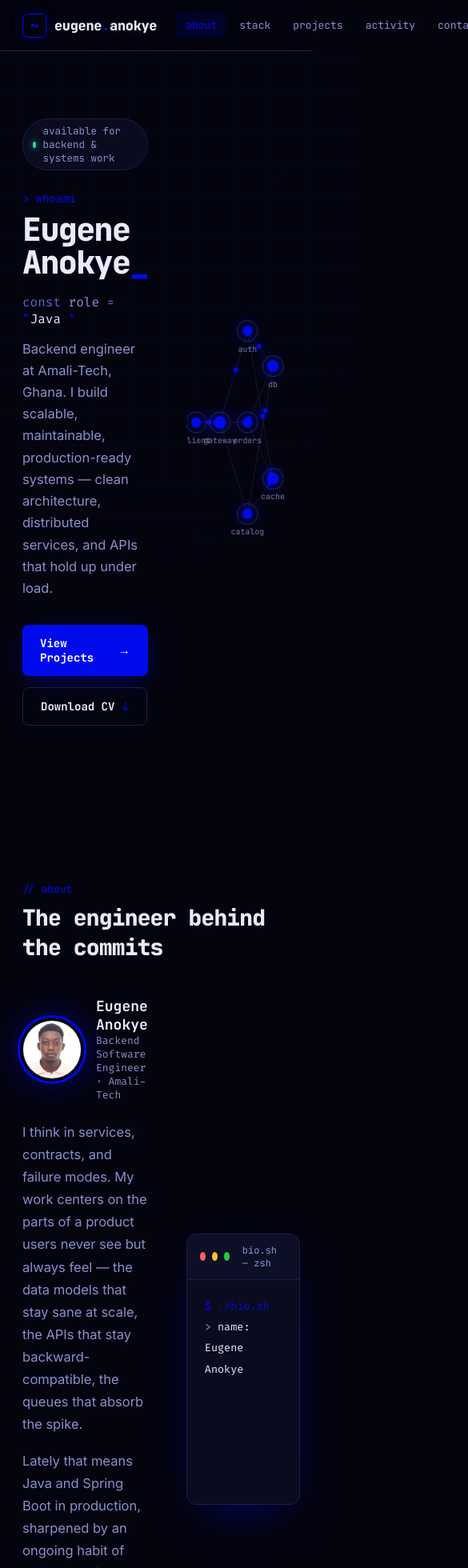
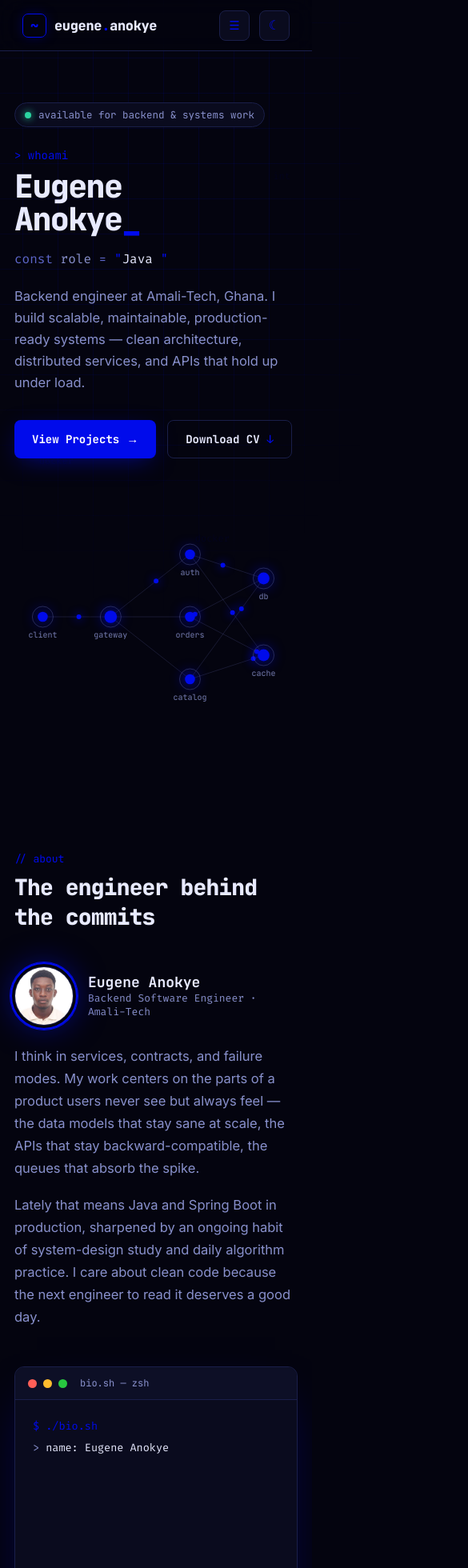
Before and after one commit to eugeneanokye99/personal_portfolio_website, a Next.js app: page / in a window 390 px wide. Shown: the top 1960 px of the page at 80% size, 585 px wide, since content can reach past the window. Built offline with nearby package versions, Linux system fonts and the light colour scheme.

Commit message:
feat: enhance layout and responsiveness of components with CSS classes

```diff
--- a/src/app/globals.css
+++ b/src/app/globals.css
@@ -97,3 +97,124 @@ body {
   0% { transform: translateX(-100%); }
   100% { transform: translateX(220%); }
 }
+
+/* ---------- layout / responsive ---------- */
+
+.section {
+  max-width: var(--maxw);
+  margin: 0 auto;
+  padding: 100px 28px;
+}
+
+.section--hero {
+  max-width: var(--maxw);
+  margin: 0 auto;
+  padding: 84px 28px 96px;
+  min-height: calc(100vh - 64px);
+}
+
+.section--contact {
+  max-width: 920px;
+  margin: 0 auto;
+  padding: 100px 28px 110px;
+  text-align: center;
+}
+
+.grid-hero {
+  display: grid;
+  gap: 48px;
+  grid-template-columns: 1.05fr 0.95fr;
+  align-items: center;
+}
+
+.grid-about {
+  display: grid;
+  gap: 48px;
+  grid-template-columns: 1fr 1.1fr;
+  align-items: center;
+}
+
+.grid-stack {
+  display: grid;
+  gap: 22px;
+  grid-template-columns: 1fr 1fr;
+}
+
+.grid-projects {
+  display: grid;
+  gap: 22px;
+  grid-template-columns: repeat(3, 1fr);
+}
+
+.grid-stats {
+  display: grid;
+  gap: 18px;
+  grid-template-columns: repeat(4, 1fr);
+}
+
+.hero-canvas {
+  width: 100%;
+  height: 300px;
+  display: block;
+}
+
+@media (min-width: 720px) {
+  .hero-canvas { height: 380px; }
+}
+@media (min-width: 1000px) {
+  .hero-canvas { height: 440px; }
+}
+
+@media (max-width: 900px) {
+  .section { padding: 72px 24px; }
+  .section--hero { padding: 64px 24px 72px; min-height: auto; }
+  .section--contact { padding: 72px 24px 88px; }
+  .grid-hero,
+  .grid-about {
+    grid-template-columns: 1fr;
+  }
+  .grid-projects,
+  .grid-stats {
+    grid-template-columns: repeat(2, 1fr);
+  }
+}
+
+@media (max-width: 640px) {
+  .section,
+  .section--hero,
+  .section--contact {
+    padding-left: 18px;
+    padding-right: 18px;
+  }
+  .grid-stack,
+  .grid-projects {
+    grid-template-columns: 1fr;
+  }
+}
+
+@media (max-width: 480px) {
+  .grid-stats {
+    grid-template-columns: 1fr;
+  }
+}
+
+/* ---------- navbar responsive ---------- */
+
+.nav-links {
+  display: flex;
+  align-items: center;
+  gap: 4px;
+}
+
+.nav-hamburger-btn {
+  display: none;
+}
+
+@media (max-width: 760px) {
+  .nav-links {
+    display: none;
+  }
+  .nav-hamburger-btn {
+    display: inline-flex;
+  }
+}
--- a/src/components/About.tsx
+++ b/src/components/About.tsx
@@ -6,7 +6,7 @@ import { TerminalBio } from "./TerminalBio";
 
 export function About() {
   return (
-    <section id="about" style={{ maxWidth: "var(--maxw)", margin: "0 auto", padding: "100px 28px" }}>
+    <section id="about" className="section">
       <Reveal style={{ fontFamily: "var(--font-mono)", color: "var(--primary)", fontSize: 13, marginBottom: 8 }}>
         // about
       </Reveal>
@@ -24,7 +24,7 @@ export function About() {
         The engineer behind the commits
       </Reveal>
 
-      <div style={{ display: "grid", gridTemplateColumns: "1fr 1.1fr", gap: 48, alignItems: "center" }}>
+      <div className="grid-about">
         <Reveal>
           <div style={{ display: "flex", alignItems: "center", gap: 18, marginBottom: 24 }}>
             <div style={{ position: "relative", width: 74, height: 74, flex: "none" }}>
--- a/src/components/Activity.tsx
+++ b/src/components/Activity.tsx
@@ -7,7 +7,7 @@ import { statsData } from "@/lib/data";
 
 export function Activity() {
   return (
-    <section id="activity" style={{ maxWidth: "var(--maxw)", margin: "0 auto", padding: "100px 28px" }}>
+    <section id="activity" className="section">
       <Reveal style={{ fontFamily: "var(--font-mono)", color: "var(--primary)", fontSize: 13, marginBottom: 8 }}>
         // activity_log
       </Reveal>
@@ -25,7 +25,7 @@ export function Activity() {
         Shipping in public
       </Reveal>
 
-      <div style={{ display: "grid", gridTemplateColumns: "repeat(4,1fr)", gap: 18, marginBottom: 34 }}>
+      <div className="grid-stats" style={{ marginBottom: 34 }}>
         {statsData.map((stat) => (
           <StatCard key={stat.label} stat={stat} />
         ))}
--- a/src/components/Contact.tsx
+++ b/src/components/Contact.tsx
@@ -17,7 +17,7 @@ export function Contact() {
   };
 
   return (
-    <section id="contact" style={{ maxWidth: 920, margin: "0 auto", padding: "100px 28px 110px", textAlign: "center" }}>
+    <section id="contact" className="section--contact">
       <Reveal style={{ fontFamily: "var(--font-mono)", color: "var(--primary)", fontSize: 13, marginBottom: 8 }}>
         // reach_out()
       </Reveal>
--- a/src/components/Hero.tsx
+++ b/src/components/Hero.tsx
@@ -10,19 +10,7 @@ export function Hero() {
   const downloadCvRef = useMagnetic<HTMLAnchorElement>();
 
   return (
-    <section
-      id="hero"
-      style={{
-        maxWidth: "var(--maxw)",
-        margin: "0 auto",
-        padding: "84px 28px 96px",
-        minHeight: "calc(100vh - 64px)",
-        display: "grid",
-        gridTemplateColumns: "1.05fr .95fr",
-        gap: 48,
-        alignItems: "center",
-      }}
-    >
+    <section id="hero" className="section--hero grid-hero">
       <Reveal>
         <div
           style={{
--- a/src/components/HeroCanvas.tsx
+++ b/src/components/HeroCanvas.tsx
@@ -122,5 +122,5 @@ export function HeroCanvas() {
     };
   }, []);
 
-  return <canvas ref={canvasRef} style={{ width: "100%", height: 440, display: "block" }} />;
+  return <canvas ref={canvasRef} className="hero-canvas" />;
 }
--- a/src/components/Navbar.tsx
+++ b/src/components/Navbar.tsx
@@ -1,6 +1,6 @@
 "use client";
 
-import { useEffect, useRef, useState } from "react";
+import { useEffect, useState, type CSSProperties } from "react";
 import { navLinks } from "@/lib/data";
 import { useTheme } from "@/context/ThemeContext";
 
@@ -8,6 +8,7 @@ export function Navbar() {
   const { theme, toggleTheme } = useTheme();
   const [activeId, setActiveId] = useState<string | null>(null);
   const [spinning, setSpinning] = useState(false);
+  const [mobileOpen, setMobileOpen] = useState(false);
 
   useEffect(() => {
     const io = new IntersectionObserver(
@@ -25,10 +26,30 @@ export function Navbar() {
     return () => io.disconnect();
   }, []);
 
+  useEffect(() => {
+    const onResize = () => {
+      if (window.innerWidth > 760) setMobileOpen(false);
+    };
+    window.addEventListener("resize", onResize);
+    return () => window.removeEventListener("resize", onResize);
+  }, []);
+
   const handleToggle = () => {
     toggleTheme();
     setSpinning(true);
     setTimeout(() => setSpinning(false), 400);
+  };
+
+  const linkStyle = (id: string): CSSProperties => {
+    const active = activeId === id;
+    return {
+      color: active ? "var(--primary)" : "var(--text2)",
+      background: active ? "var(--tint)" : "transparent",
+      textDecoration: "none",
+      padding: "8px 12px",
+      borderRadius: 6,
+      transition: "color .15s",
+    };
   };
 
   return (
@@ -89,34 +110,37 @@ export function Navbar() {
             eugene<span style={{ color: "var(--primary)" }}>.</span>anokye
           </span>
         </a>
-        <div
-          style={{
-            display: "flex",
-            alignItems: "center",
-            gap: 4,
-            fontFamily: "var(--font-mono)",
-            fontSize: 13,
-          }}
-        >
-          {navLinks.map((l) => {
-            const active = activeId === l.href.slice(1);
-            return (
-              <a
-                key={l.href}
-                href={l.href}
-                style={{
-                  color: active ? "var(--primary)" : "var(--text2)",
-                  background: active ? "var(--tint)" : "transparent",
-                  textDecoration: "none",
-                  padding: "8px 12px",
-                  borderRadius: 6,
-                  transition: "color .15s",
-                }}
-              >
+
+        <div style={{ display: "flex", alignItems: "center", gap: 4, fontFamily: "var(--font-mono)", fontSize: 13 }}>
+          <div className="nav-links">
+            {navLinks.map((l) => (
+              <a key={l.href} href={l.href} style={linkStyle(l.href.slice(1))}>
                 {l.label}
               </a>
-            );
-          })}
+            ))}
+          </div>
+
+          <button
+            className="nav-hamburger-btn"
+            onClick={() => setMobileOpen((o) => !o)}
+            aria-label="Toggle menu"
+            aria-expanded={mobileOpen}
+            style={{
+              width: 38,
+              height: 38,
+              alignItems: "center",
+              justifyContent: "center",
+              border: "1px solid var(--border)",
+              background: "var(--surface)",
+              color: "var(--primary)",
+              borderRadius: 8,
+              cursor: "pointer",
+              fontSize: 15,
+            }}
+          >
+            {mobileOpen ? "✕" : "☰"}
+          </button>
+
           <button
             onClick={handleToggle}
             aria-label="Toggle theme"
@@ -142,6 +166,37 @@ export function Navbar() {
           </button>
         </div>
       </div>
+
+      {mobileOpen && (
+        <div
+          style={{
+            position: "absolute",
+            top: "100%",
+            left: 0,
+            right: 0,
+            display: "flex",
+            flexDirection: "column",
+            gap: 4,
+            padding: 14,
+            background: "var(--surface)",
+            borderBottom: "1px solid var(--border)",
+            boxShadow: "0 24px 40px -24px var(--glow)",
+            fontFamily: "var(--font-mono)",
+            fontSize: 14,
+          }}
+        >
+          {navLinks.map((l) => (
+            <a
+              key={l.href}
+              href={l.href}
+              onClick={() => setMobileOpen(false)}
+              style={{ ...linkStyle(l.href.slice(1)), padding: "12px 14px" }}
+            >
+              {l.label}
+            </a>
+          ))}
+        </div>
+      )}
     </nav>
   );
 }
--- a/src/components/Projects.tsx
+++ b/src/components/Projects.tsx
@@ -6,7 +6,7 @@ import { projectsData } from "@/lib/data";
 
 export function Projects() {
   return (
-    <section id="projects" style={{ maxWidth: "var(--maxw)", margin: "0 auto", padding: "100px 28px" }}>
+    <section id="projects" className="section">
       <Reveal style={{ fontFamily: "var(--font-mono)", color: "var(--primary)", fontSize: 13, marginBottom: 8 }}>
         // pinned_repos[]
       </Reveal>
@@ -23,7 +23,7 @@ export function Projects() {
       >
         Things I&#39;ve built
       </Reveal>
-      <div style={{ display: "grid", gridTemplateColumns: "repeat(3,1fr)", gap: 22 }}>
+      <div className="grid-projects">
         {projectsData.map((project) => (
           <ProjectCard key={project.name} project={project} />
         ))}
--- a/src/components/Stack.tsx
+++ b/src/components/Stack.tsx
@@ -6,7 +6,7 @@ import { stackData } from "@/lib/data";
 
 export function Stack() {
   return (
-    <section id="stack" style={{ maxWidth: "var(--maxw)", margin: "0 auto", padding: "100px 28px" }}>
+    <section id="stack" className="section">
       <Reveal style={{ fontFamily: "var(--font-mono)", color: "var(--primary)", fontSize: 13, marginBottom: 8 }}>
         // tech_stack.json
       </Reveal>
@@ -27,7 +27,7 @@ export function Stack() {
         // proficiency fills as you scroll · click a block to collapse
       </Reveal>
 
-      <div style={{ display: "grid", gridTemplateColumns: "1fr 1fr", gap: 22 }}>
+      <div className="grid-stack">
         {stackData.map((category) => (
           <StackCategory key={category.key} category={category} />
         ))}
```
